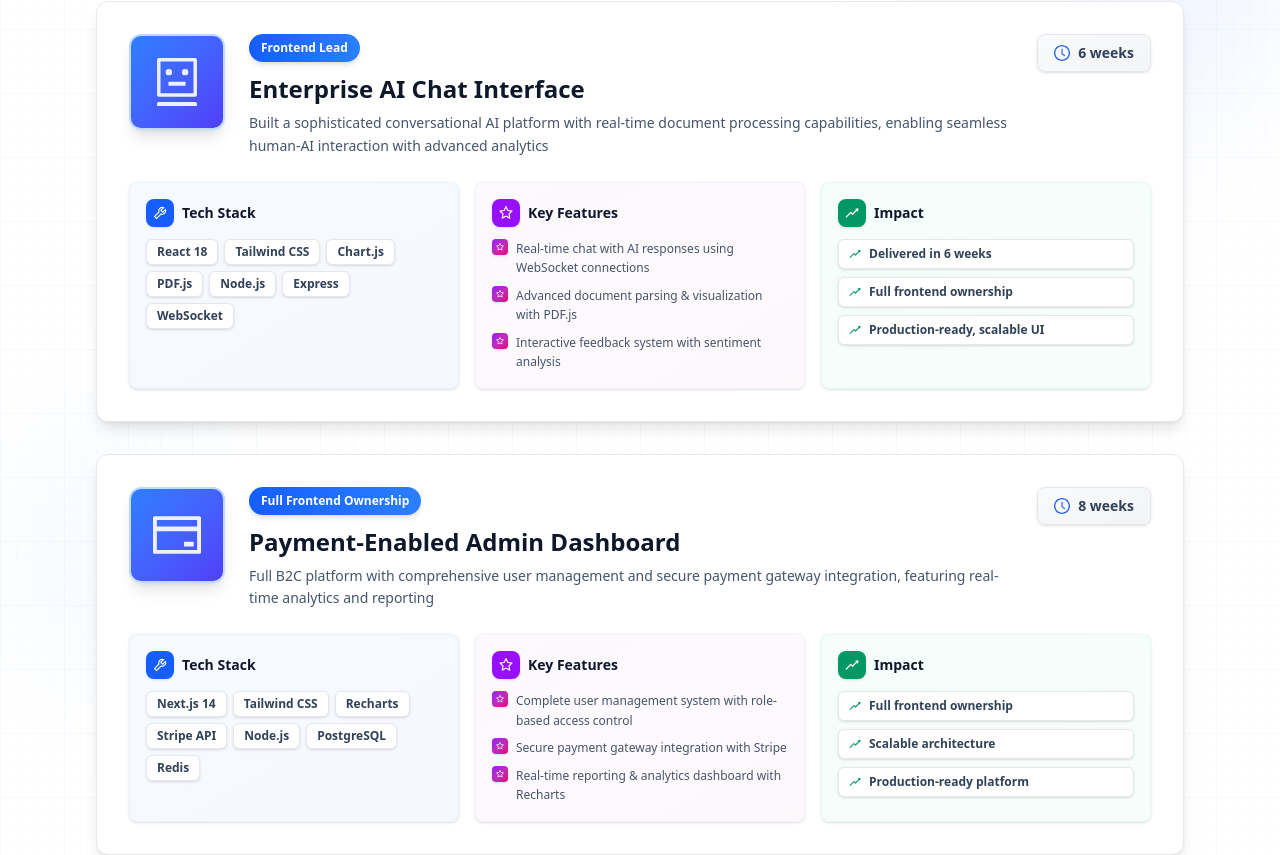
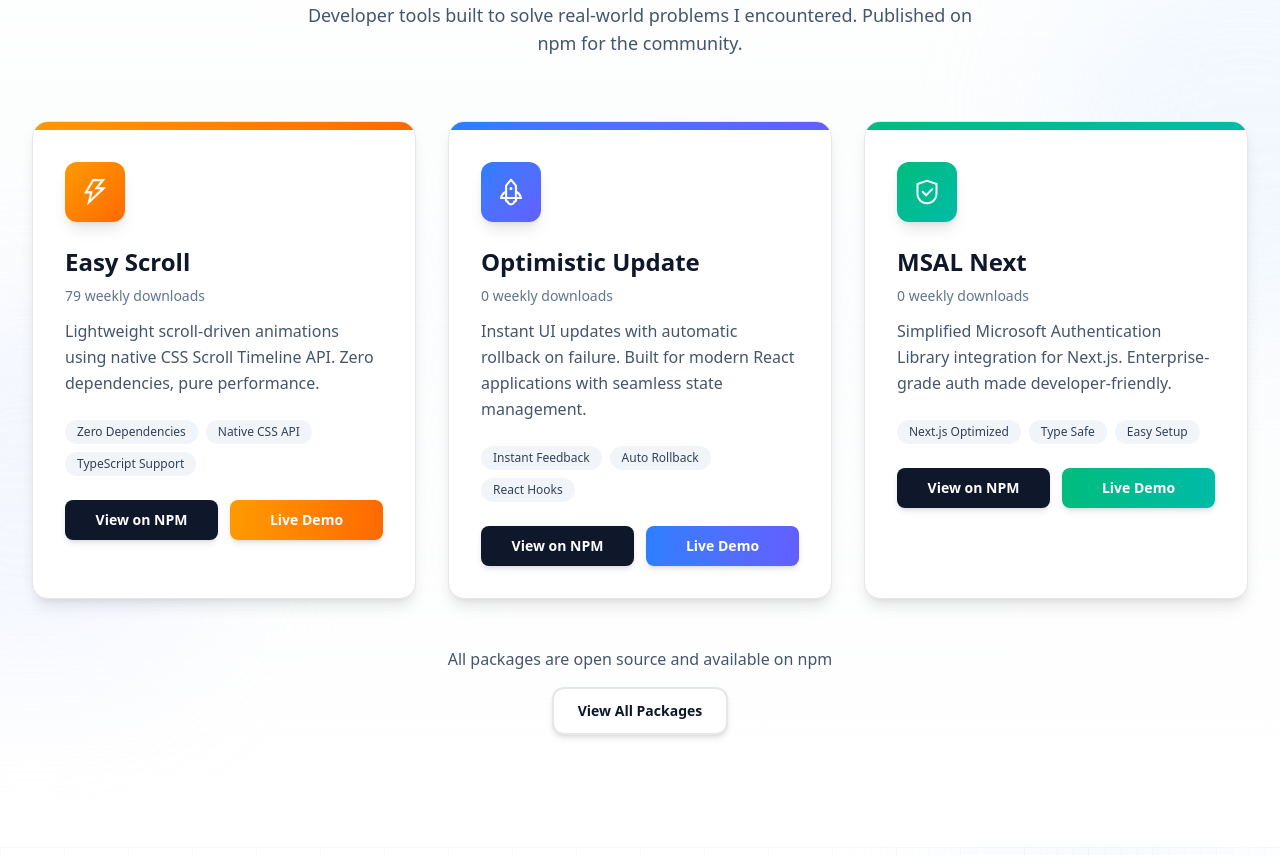
Before and after one commit to Chemmangat/portfolio, a Next.js app: page / in a window 1280 px wide. Shown: the part 1480-2335 px from the top of the page. Built offline with nearby package versions, Linux system fonts and the light colour scheme.

Commit message:
chore: content update

```diff
--- a/app/page.tsx
+++ b/app/page.tsx
@@ -6,6 +6,7 @@
 import ContactSection from "@/components/contact/ContactSection";
 import ParticleBackground from "@/components/ParticleBackground";
 import Header from "@/components/Header";
+import PackagesSection from "@/components/packages/PackagesSection";
 
 export default function Home() {
   return (
@@ -15,6 +16,7 @@
       <div className="relative" style={{ zIndex: 10 }}>
         <HeroSection />
         <MetricsCounter />
+        <PackagesSection />
         <ProjectsSection />
         <SkillsSection />
         <Timeline />
--- a/components/Header.tsx
+++ b/components/Header.tsx
@@ -10,6 +10,7 @@
   const packages = [
     { name: "easy-scroll", url: "https://easyscroll.chemmangathari.in" },
     { name: "optimistic-update", url: "https://optimisticupdate.chemmangathari.in" },
+    { name: "msal", url: "https://msal.chemmangathari.in" },
   ];
 
   return (
--- /dev/null
+++ b/components/packages/PackagesSection.tsx
@@ -0,0 +1,182 @@
+"use client";
+
+import { motion } from "framer-motion";
+import { RocketOutlined, ThunderboltOutlined, SafetyOutlined } from "@ant-design/icons";
+
+const packages = [
+  {
+    name: "easy-scroll",
+    title: "Easy Scroll",
+    description: "Lightweight scroll-driven animations using native CSS Scroll Timeline API. Zero dependencies, pure performance.",
+    problem: "Complex scroll animation libraries add unnecessary bundle size and performance overhead",
+    solution: "Native CSS Scroll Timeline API with zero dependencies for optimal performance",
+    icon: ThunderboltOutlined,
+    npmUrl: "https://www.npmjs.com/package/@chemmangat/easy-scroll",
+    demoUrl: "https://easyscroll.chemmangathari.in",
+    gradient: "from-amber-500 to-orange-500",
+    features: ["Zero Dependencies", "Native CSS API", "TypeScript Support"],
+    downloads: "79"
+  },
+  {
+    name: "optimistic-update",
+    title: "Optimistic Update",
+    description: "Instant UI updates with automatic rollback on failure. Built for modern React applications with seamless state management.",
+    problem: "Users experience lag waiting for server responses, leading to poor UX",
+    solution: "Optimistic updates with automatic rollback provide instant feedback",
+    icon: RocketOutlined,
+    npmUrl: "https://www.npmjs.com/package/@chemmangat/optimistic-update",
+    demoUrl: "https://optimisticupdate.chemmangathari.in",
+    gradient: "from-blue-500 to-indigo-500",
+    features: ["Instant Feedback", "Auto Rollback", "React Hooks"],
+    downloads: "0"
+  },
+  {
+    name: "msal-next",
+    title: "MSAL Next",
+    description: "Simplified Microsoft Authentication Library integration for Next.js. Enterprise-grade auth made developer-friendly.",
+    problem: "MSAL integration in Next.js is complex with poor documentation",
+    solution: "Streamlined MSAL wrapper with Next.js best practices built-in",
+    icon: SafetyOutlined,
+    npmUrl: "https://www.npmjs.com/package/@chemmangat/msal-next",
+    demoUrl: "https://msal.chemmangathari.in",
+    gradient: "from-emerald-500 to-teal-500",
+    features: ["Next.js Optimized", "Type Safe", "Easy Setup"],
+    downloads: "0"
+  }
+];
+
+export default function PackagesSection() {
+  return (
+    <section className="py-20 md:py-28 relative overflow-hidden bg-gradient-to-b from-white via-slate-50/50 to-white">
+      {/* Background decorations */}
+      <div className="absolute inset-0 overflow-hidden pointer-events-none">
+        <div className="absolute top-40 -right-40 w-96 h-96 bg-blue-100/30 rounded-full blur-3xl" />
+        <div className="absolute bottom-40 -left-40 w-96 h-96 bg-indigo-100/30 rounded-full blur-3xl" />
+      </div>
+
+      <div className="max-w-7xl mx-auto px-4 sm:px-6 lg:px-8 relative">
+        <motion.div
+          initial={{ opacity: 0, y: 20 }}
+          whileInView={{ opacity: 1, y: 0 }}
+          viewport={{ once: true }}
+          transition={{ duration: 0.6 }}
+          className="text-center mb-16"
+        >
+          <div className="inline-flex items-center gap-2 px-4 py-2 mb-4 bg-gradient-to-r from-blue-600 to-blue-500 text-white rounded-full text-sm font-semibold shadow-lg shadow-blue-500/30">
+            <RocketOutlined style={{ fontSize: '16px' }} />
+            <span>Open Source Contributions</span>
+          </div>
+          <h2 className="text-3xl sm:text-4xl md:text-5xl font-black text-slate-900 mb-4">
+            NPM Packages
+          </h2>
+          <p className="text-lg text-slate-600 max-w-2xl mx-auto">
+            Developer tools built to solve real-world problems I encountered. Published on npm for the community.
+          </p>
+        </motion.div>
+
+        <div className="grid grid-cols-1 md:grid-cols-2 lg:grid-cols-3 gap-6 lg:gap-8">
+          {packages.map((pkg, index) => {
+            const Icon = pkg.icon;
+            return (
+              <motion.div
+                key={pkg.name}
+                initial={{ opacity: 0, y: 30 }}
+                whileInView={{ opacity: 1, y: 0 }}
+                viewport={{ once: true }}
+                transition={{ duration: 0.5, delay: index * 0.1 }}
+                className="group relative"
+              >
+                <div className="relative h-full bg-white rounded-2xl border border-gray-200 hover:border-gray-300 shadow-lg hover:shadow-2xl transition-all duration-300 overflow-hidden">
+                  {/* Gradient header */}
+                  <div className={`h-2 bg-gradient-to-r ${pkg.gradient}`} />
+
+                  <div className="p-6 sm:p-8">
+                    {/* Icon */}
+                    <div className="mb-6">
+                      <div className={`inline-flex p-4 rounded-xl bg-gradient-to-br ${pkg.gradient} shadow-lg`}>
+                        <Icon style={{ fontSize: '28px', color: '#ffffff' }} />
+                      </div>
+                    </div>
+
+                    {/* Title and Downloads */}
+                    <div className="mb-3">
+                      <h3 className="text-2xl font-bold text-slate-900 mb-2">
+                        {pkg.title}
+                      </h3>
+                      <div className="flex items-center gap-2">
+                        <span className="text-sm text-slate-500">
+                          {pkg.downloads} weekly downloads
+                        </span>
+                      </div>
+                    </div>
+
+                    {/* Description */}
+                    <p className="text-slate-600 mb-6 leading-relaxed">
+                      {pkg.description}
+                    </p>
+
+                    {/* Features */}
+                    <div className="flex flex-wrap gap-2 mb-6">
+                      {pkg.features.map((feature) => (
+                        <span
+                          key={feature}
+                          className="px-3 py-1 bg-slate-100 text-slate-700 text-xs font-medium rounded-full"
+                        >
+                          {feature}
+                        </span>
+                      ))}
+                    </div>
+
+                    {/* Links */}
+                    <div className="flex gap-3">
+                      <a
+                        href={pkg.npmUrl}
+                        target="_blank"
+                        rel="noopener noreferrer"
+                        className="flex-1 px-4 py-2.5 bg-slate-900 hover:bg-slate-800 text-white text-sm font-semibold rounded-lg transition-all hover:-translate-y-0.5 shadow-md hover:shadow-lg text-center"
+                      >
+                        View on NPM
+                      </a>
+                      <a
+                        href={pkg.demoUrl}
+                        target="_blank"
+                        rel="noopener noreferrer"
+                        className={`flex-1 px-4 py-2.5 bg-gradient-to-r ${pkg.gradient} hover:opacity-90 text-white text-sm font-semibold rounded-lg transition-all hover:-translate-y-0.5 shadow-md hover:shadow-lg text-center`}
+                      >
+                        Live Demo
+                      </a>
+                    </div>
+                  </div>
+
+                  {/* Hover effect overlay */}
+                  <div className="absolute inset-0 bg-gradient-to-br from-transparent via-transparent to-slate-50/50 opacity-0 group-hover:opacity-100 transition-opacity pointer-events-none" />
+                </div>
+              </motion.div>
+            );
+          })}
+        </div>
+
+        {/* Bottom CTA */}
+        <motion.div
+          initial={{ opacity: 0, y: 20 }}
+          whileInView={{ opacity: 1, y: 0 }}
+          viewport={{ once: true }}
+          transition={{ duration: 0.6, delay: 0.3 }}
+          className="text-center mt-12"
+        >
+          <p className="text-slate-600 mb-4">
+            All packages are open source and available on npm
+          </p>
+          <a
+            href="https://www.npmjs.com/~chemmangat"
+            target="_blank"
+            rel="noopener noreferrer"
+            className="inline-flex items-center gap-2 px-6 py-3 bg-white hover:bg-gray-50 text-slate-900 border-2 border-gray-200 hover:border-blue-300 rounded-xl font-semibold text-sm shadow-md hover:shadow-lg transition-all hover:-translate-y-0.5"
+          >
+            View All Packages
+          </a>
+        </motion.div>
+      </div>
+    </section>
+  );
+}
```
